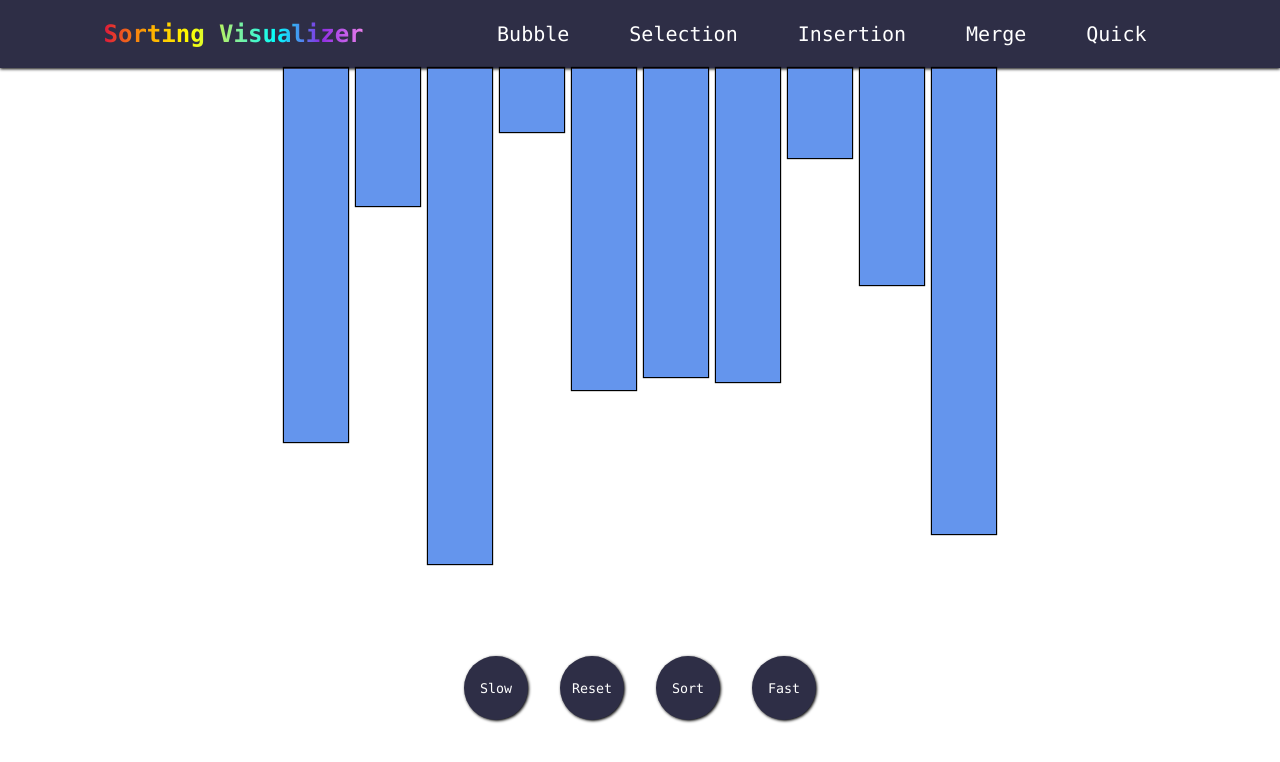
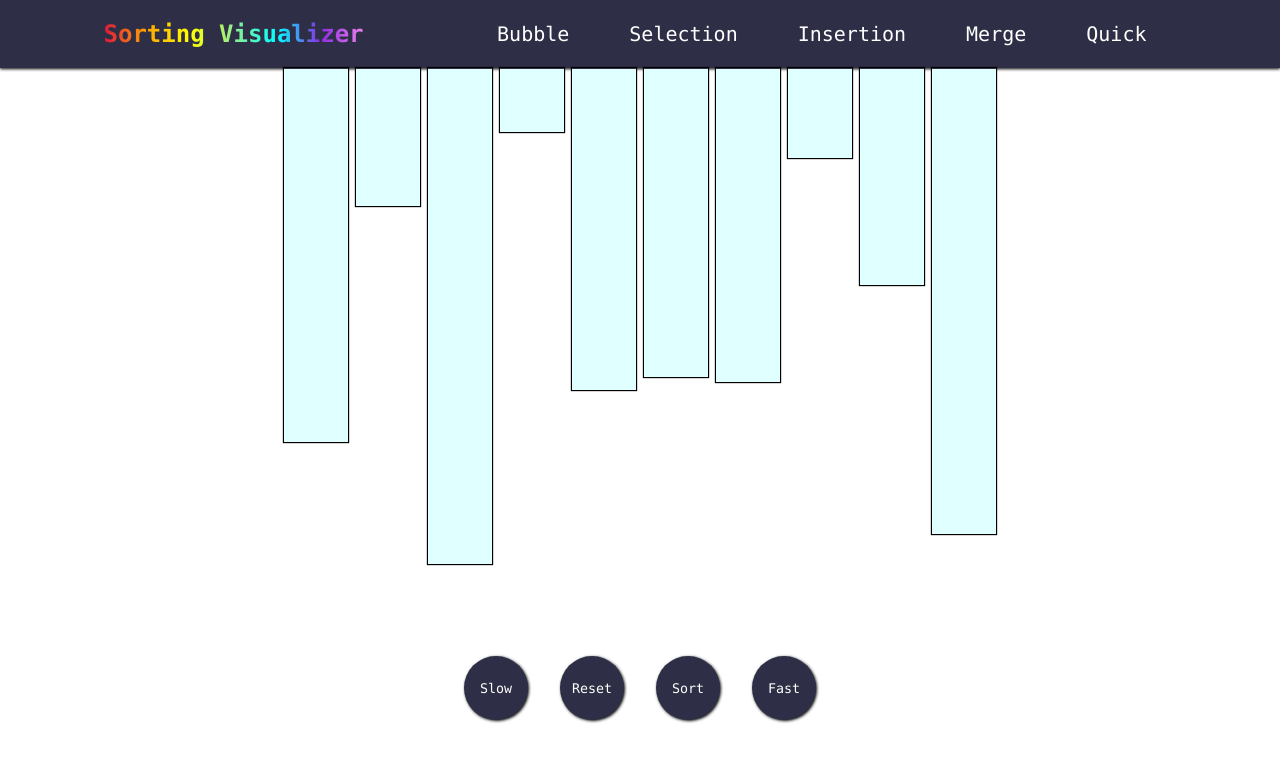
Before and after one commit to justynlao/sorting-visualizer, a React (Create React App) app: page / in a window 1280 px wide. Shown: the top 762 px of the page. Built offline with nearby package versions, Linux system fonts and the light colour scheme.

Commit message:
changed array bar colors and removed unnecessary css

```diff
--- a/src/App.css
+++ b/src/App.css
@@ -4,5 +4,4 @@
     flex-direction: column;
     width: 100%;
     height: 100%;
-    position: relative;
 }
--- a/src/components/ArrayBar/ArrayBar.css
+++ b/src/components/ArrayBar/ArrayBar.css
@@ -1,5 +1,4 @@
 .bar {
-  background-color: cornflowerblue;
   display: inline-block;
   width: 4rem;
   margin: 0 2px;
--- a/src/containers/Array/Array.tsx
+++ b/src/containers/Array/Array.tsx
@@ -14,20 +14,20 @@ const Array = ({ array, compare, swap, sorted }: ArrayProps) => {
   return (
     <div className="array">
       {array.map((num, index) => {
-        let barColor = 'cornflowerblue';
+        let barColor = "lightcyan";
         if (compare && (index === compare[0] || index === compare[1])) {
-          barColor = "purple";
+          barColor = "yellow";
         }
 
         if (swap && (index === swap[0] || index === swap[1])) {
-          barColor = "red";
+          barColor = "crimson";
         }
 
         if (sorted && sorted.includes(index)) {
-          barColor = "green";
+          barColor = "mediumspringgreen";
         }
 
-        return <ArrayBar height={num} color={barColor}/>;
+        return <ArrayBar height={num} color={barColor} />;
       })}
     </div>
   );
```
